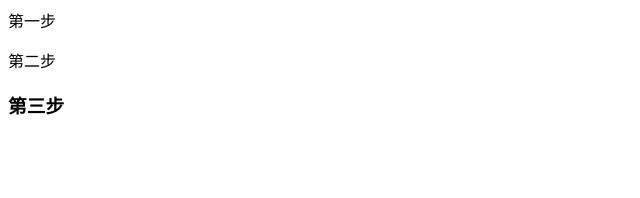
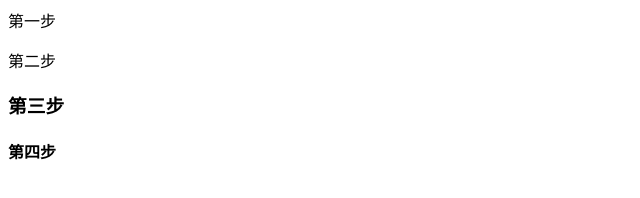
Before and after one commit to zhaomeiyu/96, a plain HTML site: page index.html in a window 1280 px wide. Shown: the full height of the page, 0-640 px from the left. Drawn offline with Linux system fonts and the light colour scheme.

Commit message:
测试撤销

```diff
--- a/index.html
+++ b/index.html
@@ -11,6 +11,7 @@
     <div>第一步</div>
     <p>第二步</p>
     <h3>第三步</h3>
+    <h4>第四步</h4>
 </body>
 
 </html>
```
